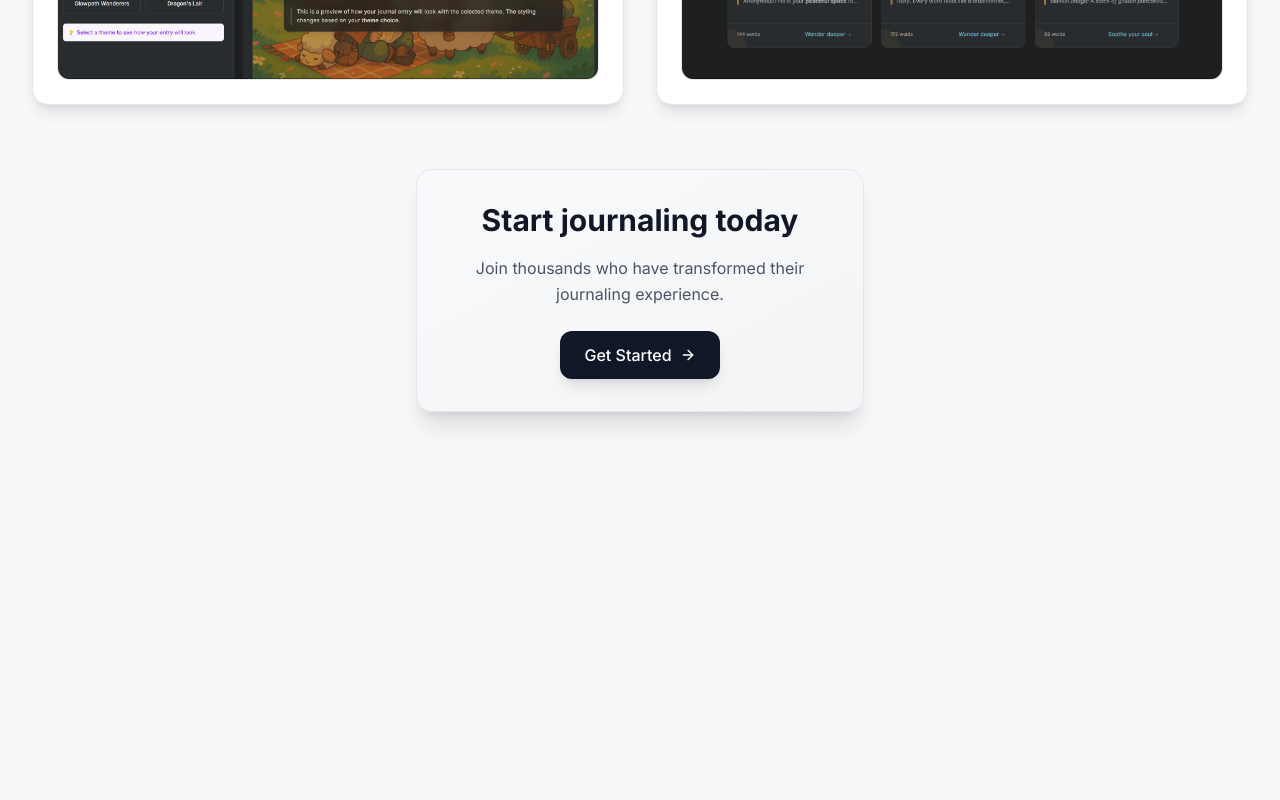
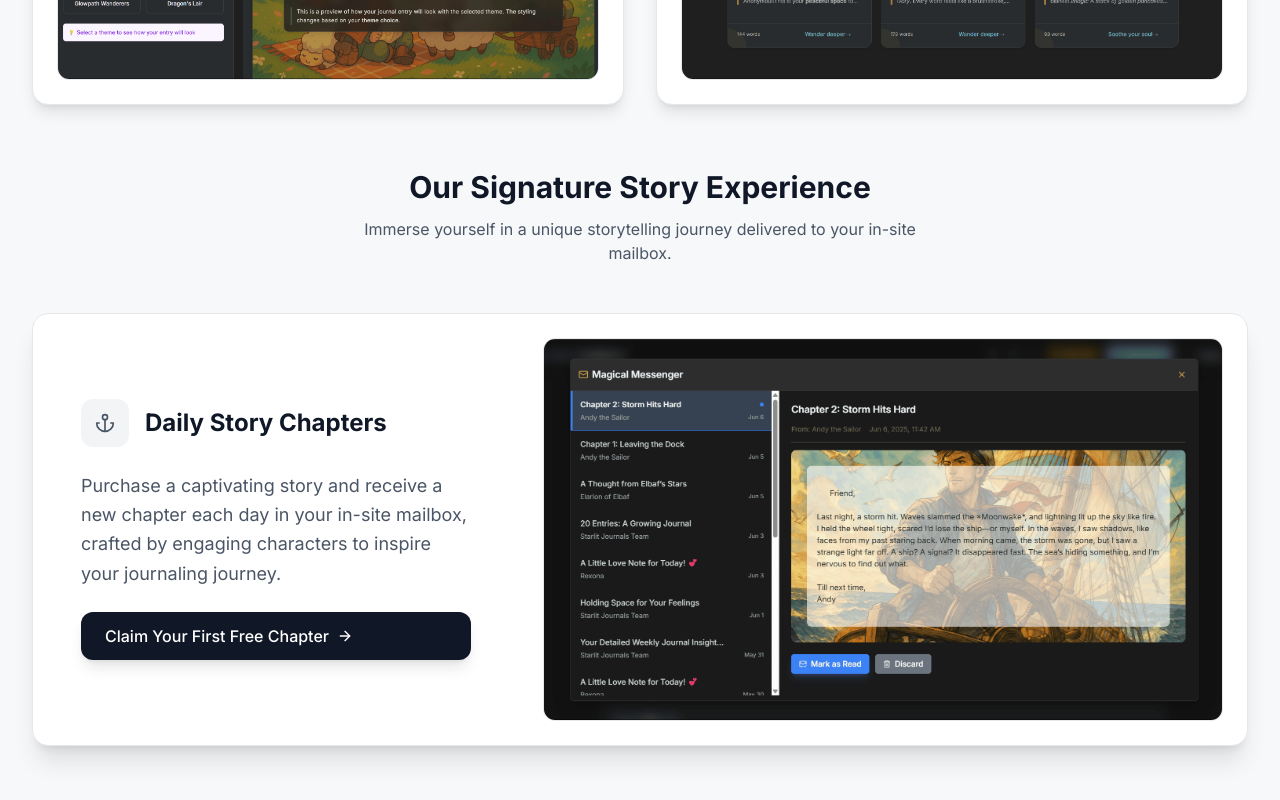
Before and after one commit to Bot-code-2003/cozyminds-client, a React (Vite) app: page /features in a window 1280 px wide. Shown: the part 1858-2658 px from the top of the page. Before the commit the page ends 2350 px from the top, so only its background shows below. Built offline with nearby package versions, Linux system fonts and the light colour scheme; no server answers.

Commit message:
Story added

```diff
--- a/src/Components/Landing/Features.jsx
+++ b/src/Components/Landing/Features.jsx
@@ -1,5 +1,5 @@
 "use client";
-import { useState } from "react";
+import { useState, useEffect } from "react";
 import {
   Mail,
   Edit3,
@@ -10,6 +10,7 @@ import {
   Layers,
   Palette,
   Book,
+  Anchor,
 } from "lucide-react";
 import { useDarkMode } from "../../context/ThemeContext";
 import MailImg from "../../assets/mailing-d.png";
@@ -20,10 +21,14 @@ import CollectionsPreview from "../../assets/collections.png";
 import ThemeSelectStepPreview from "../../assets/preview.png";
 import EntriesPreview from "../../assets/entries.png";
 import Shop from "../../assets/shop-d.png";
+import StoryMailPreview from "../../assets/andy_the_sailor.png";
+import StoryMailPreview2 from "../../assets/story-d.png";
 
-const Features = ({ setShowLoginModal }) => {
+const Features = ({ setShowLoginModal, setShowSignupModal }) => {
   const { darkMode } = useDarkMode();
   const [activeFeature, setActiveFeature] = useState(0);
+  const [currentImageIndex, setCurrentImageIndex] = useState(0);
+  const storyImages = [StoryMailPreview, StoryMailPreview2]; //
 
   const mainFeatures = [
     {
@@ -87,8 +92,16 @@ const Features = ({ setShowLoginModal }) => {
     },
   ];
 
+  useEffect(() => {
+    const interval = setInterval(() => {
+      setCurrentImageIndex((prevIndex) => (prevIndex + 1) % storyImages.length);
+    }, 3000); // Rotate every 3 seconds
+
+    return () => clearInterval(interval); // Cleanup interval on component unmount
+  }, []);
+
   return (
-    <section className="w-full max-w-7xl mx-auto px-4 sm:px-6 lg:px-8 py-12 sm:py-16 lg:py-20">
+    <section className="w-full max-w-7xl mx-auto sm:px-6 lg:px-8 py-12 sm:py-16 lg:py-20">
       {/* Header */}
       <header className="text-center mb-12 sm:mb-16">
         <h2 className="text-2xl sm:text-3xl md:text-4xl lg:text-5xl font-bold mb-4 text-gray-900 dark:text-white leading-tight">
@@ -218,26 +231,65 @@ const Features = ({ setShowLoginModal }) => {
         </div>
       </div>
 
-      {/* Call to Action */}
-      <div className="text-center">
-        <div className="inline-block max-w-md mx-auto p-6 sm:p-8 bg-gradient-to-br from-gray-50 to-gray-100 dark:from-gray-800 dark:to-gray-900 rounded-2xl shadow-xl border border-gray-200 dark:border-gray-700">
-          <h3 className="text-xl sm:text-2xl md:text-3xl font-bold text-gray-900 dark:text-white mb-4 leading-tight">
-            Start journaling today
+      {/* Signature Feature: Daily Story Chapters */}
+      <div className="mb-12 sm:mb-16">
+        <header className="text-center mb-8 sm:mb-12">
+          <h3 className="text-xl sm:text-2xl md:text-3xl font-bold mb-3 text-gray-900 dark:text-white">
+            Our Signature Story Experience
           </h3>
-          <p className="text-gray-600 dark:text-gray-400 mb-6 text-sm sm:text-base leading-relaxed">
-            Join thousands who have transformed their journaling experience.
+          <p className="text-gray-600 dark:text-gray-400 max-w-xl mx-auto text-sm sm:text-base">
+            Immerse yourself in a unique storytelling journey delivered to your
+            in-site mailbox.
+          </p>
+        </header>
+
+        <div className="bg-white dark:bg-gray-900 rounded-2xl shadow-xl border border-gray-200 dark:border-gray-800 overflow-hidden">
+          <div className="grid lg:grid-cols-5 gap-0">
+            {/* Content */}
+            <div className="lg:col-span-2 p-6 sm:p-8 lg:p-12 flex flex-col justify-center order-2 lg:order-1">
+              <div className="flex items-start sm:items-center gap-3 sm:gap-4 mb-6">
+                <div className="w-10 h-10 sm:w-12 sm:h-12 rounded-xl bg-gray-100 dark:bg-gray-800 flex items-center justify-center text-gray-600 dark:text-gray-400 flex-shrink-0">
+                  <Anchor size={20} />
+                </div>
+                <h3 className="text-xl sm:text-2xl font-bold text-gray-900 dark:text-white leading-tight">
+                  Daily Story Chapters
+                </h3>
+              </div>
+              <p className="text-gray-600 dark:text-gray-400 leading-relaxed text-base sm:text-lg mb-6">
+                Purchase a captivating story and receive a new chapter each day
+                in your in-site mailbox, crafted by engaging characters to
+                inspire your journaling journey.
               </p>
               <button
-            onClick={() => setShowLoginModal(true)}
+                onClick={() => setShowSignupModal(true)}
                 className="inline-flex items-center gap-2 px-6 py-3 bg-gray-900 dark:bg-gray-100 text-white dark:text-gray-900 rounded-xl hover:bg-gray-800 dark:hover:bg-gray-200 transition-all duration-300 font-medium shadow-lg hover:shadow-xl transform hover:scale-105 focus:outline-none focus:ring-2 focus:ring-offset-2 focus:ring-gray-500 dark:focus:ring-gray-400"
-            aria-label="Get started with journaling"
+                aria-label="Claim your first free story chapter"
               >
-            Get Started
+                Claim Your First Free Chapter
                 <ArrowRight
                   size={16}
                   className="transition-transform duration-300 group-hover:translate-x-1"
                 />
               </button>
+            </div>
+
+            {/* Image with Rotation */}
+            <div className="lg:col-span-3 p-4 sm:p-6 order-1 lg:order-2">
+              <div className="w-full aspect-video sm:aspect-[4/3] lg:aspect-video rounded-xl overflow-hidden border border-gray-200 dark:border-gray-700 bg-gray-50 dark:bg-gray-800 relative">
+                {storyImages.map((image, index) => (
+                  <img
+                    key={index}
+                    src={image || "/placeholder.svg?height=400&width=600"}
+                    alt={`Daily Story Chapters preview ${index + 1}`}
+                    className={`w-full h-full object-contain sm:object-cover absolute top-0 left-0 transition-opacity duration-500 ${
+                      index === currentImageIndex ? "opacity-100" : "opacity-0"
+                    }`}
+                    loading="lazy"
+                  />
+                ))}
+              </div>
+            </div>
+          </div>
         </div>
       </div>
     </section>
--- a/src/Components/Landing/LandingPage.jsx
+++ b/src/Components/Landing/LandingPage.jsx
@@ -298,7 +298,10 @@ const LandingPage = () => {
         </section>
 
         {/* Features Section */}
-        <Features setShowLoginModal={openLoginModal} />
+        <Features
+          setShowLoginModal={openLoginModal}
+          setShowSignupModal={openSignupModal}
+        />
 
         {/* How It Works Section */}
         {/* <HowItWorks setShowLoginModal={openLoginModal} /> */}
```
Also changed, not shown: src/assets/story-d.png (added). Lines whose indentation alone changed are shown as unchanged.
